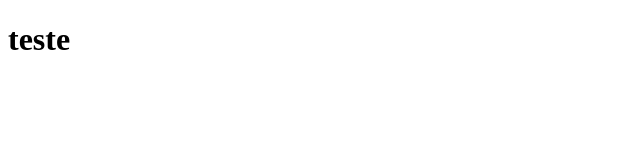
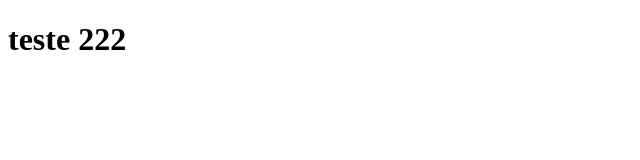
Before and after one commit to JOAOVITOR1993/docs_kenzie_aulas, a plain HTML site: page index.html in a window 1280 px wide. Shown: the full height of the page, 0-640 px from the left. Drawn offline with Linux system fonts and the light colour scheme.

Commit message:
alteração dentro da tag h1

```diff
--- a/index.html
+++ b/index.html
@@ -8,7 +8,7 @@
 </head>
 <body>
 
-    <h1>teste</h1>
+    <h1>teste 222</h1>
 
 </body>
 </html>
```
